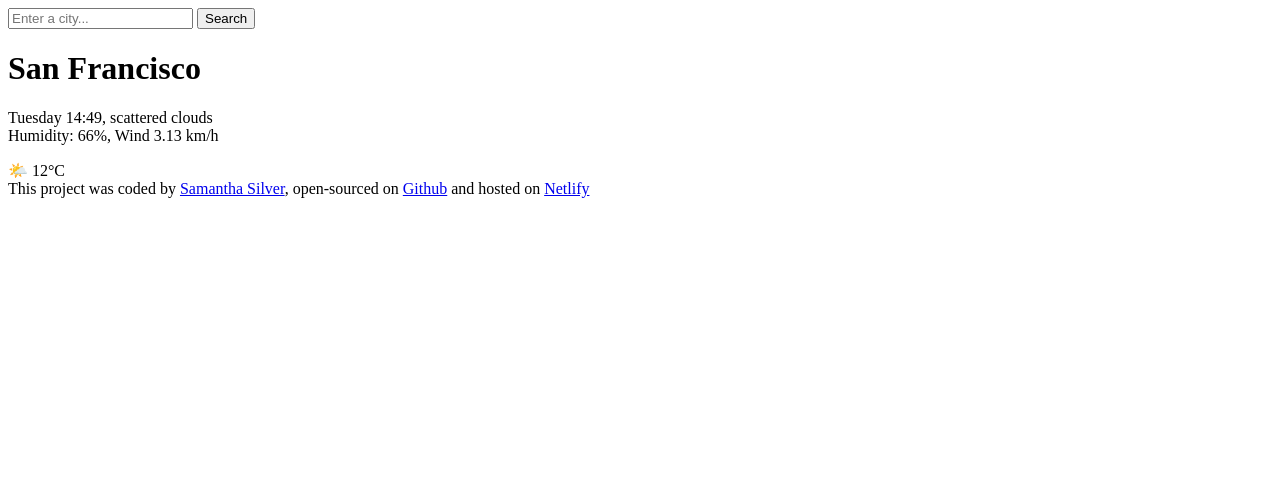
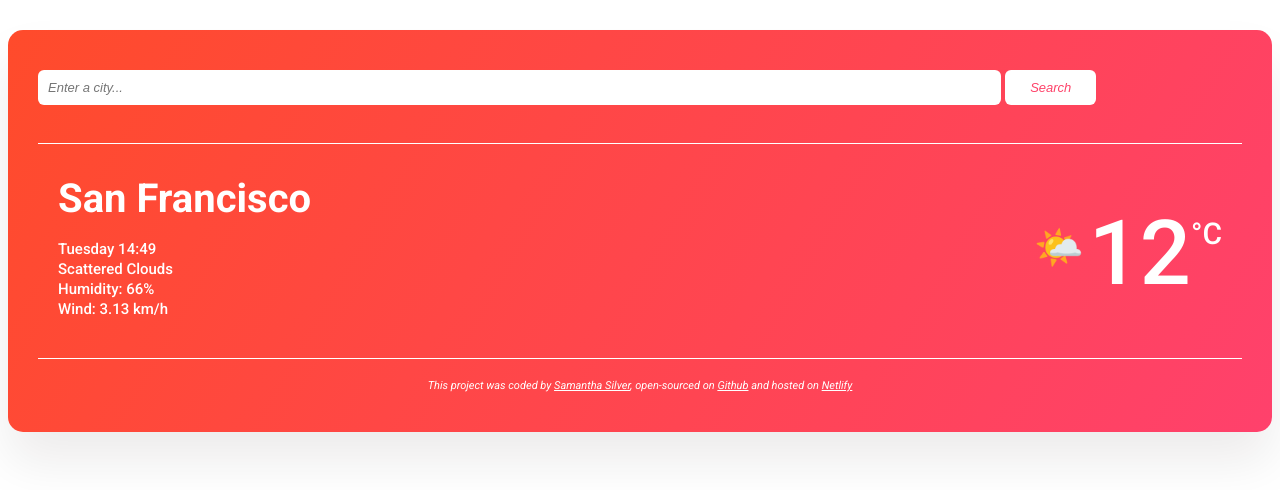
Before and after one commit to samanthadsilver/SS-Weather, a plain HTML site: page index.html in a window 1280 px wide. Drawn offline with Linux system fonts and the light colour scheme.

Commit message:
CSS added
Styling added

```diff
--- a/index.html
+++ b/index.html
@@ -2,37 +2,54 @@
 <html lang="en">
 
 <head>
+    <link rel="preconnect" href="https://fonts.googleapis.com">
+    <link rel="preconnect" href="https://fonts.gstatic.com" crossorigin>
+    <link
+        href="https://fonts.googleapis.com/css2?family=Roboto:ital,wght@0,100;0,300;0,400;0,500;0,700;0,900;1,100;1,300;1,400;1,500;1,700;1,900&display=swap"
+        rel="stylesheet">
     <meta charset="UTF-8">
     <meta name="viewport" content="width=h1, initial-scale=1.0">
+    <link rel="stylesheet" href="src/style.css">
     <title>Silver Weather App</title>
 </head>
 
 <body>
+    <div class="app-box">
         <header>
-        <form>
-            <input type="search" placeholder="Enter a city..." required />
-            <input type="submit" value="Search" />
+            <form class="search-form">
+                <input type="search" placeholder="Enter a city..." required class="search-form-input" />
+                <input type="submit" value="Search" class="search-form-button" />
             </form>
         </header>
         <main>
+            <div class="weather-app-data">
                 <div>
-            <h1>San Francisco</h1>
-            <p>
-                Tuesday 14:49, scattered clouds
+                    <h1 class="weather-app-city">San Francisco</h1>
+                    <p class="weather-app-details">
+                        Tuesday 14:49
                         <br />
-                Humidity: 66%, Wind 3.13 km/h
+                        Scattered Clouds
+                        <br />
+                        Humidity: 66%
+                        <br />
+                        Wind: 3.13 km/h
                     </p>
                 </div>
-        <div>
-            🌤️ 12°C
+                <div class="weather-app-temp-container">
+                    <div class="weather-app-emoji">🌤️</div>
+                    <div class="weather-app-temp">12</div>
+                    <div class="weather-app-unit">°C</div>
+                </div>
             </div>
         </main>
+        <br />
         <footer>This project was coded by
             <a href="https://github.com/samanthadsilver" target="blank">Samantha Silver</a>, open-sourced on <a
                 href="https://github.com/samanthadsilver/SS-Weather" target="blank">Github</a> and hosted on <a
                 href="https://main--unique-platypus-18fb34.netlify.app/" target="blank">Netlify</a>
 
         </footer>
+    </div>
 </body>
 
 </html>
--- /dev/null
+++ b/src/style.css
@@ -0,0 +1,101 @@
+body {
+  background: #ffffff;
+  font-family: "Roboto", sans-serif;
+  color: #ffffff;
+}
+
+a {
+  color: #ffffff;
+}
+
+.app-box {
+  background: transparent
+    linear-gradient(300deg, rgb(255, 65, 108) 0%, rgb(255, 75, 43) 100%);
+  max-width: 600 px;
+  margin: 30px auto;
+  padding: 30px;
+  border-radius: 15px;
+  box-shadow: 0 30px 50px rgba(22, 2, 13, 0.08);
+}
+
+header {
+  border-bottom: 1.5px solid #ffffff;
+  padding: 10px 0 38px;
+}
+
+main {
+  font-style: normal;
+  font-weight: 500;
+  padding: 30px 20px 5px;
+}
+
+.search-form-input {
+  background: #ffffff;
+  border: none;
+  border-radius: 6px;
+  width: 80%;
+  padding: 10px;
+  font-style: italic;
+  font-size: 13px;
+  color: #fe4269;
+}
+
+.search-form-button {
+  background: #ffffff;
+  border: none;
+  border-radius: 6px;
+  padding: 10px 25px;
+  font-style: italic;
+  font-size: 13px;
+  color: #fe4269;
+}
+
+.weather-app-data {
+  display: flex;
+  justify-content: space-between;
+}
+
+.weather-app-city {
+  font-style: normal;
+  font-size: 40px;
+  line-height: 50px;
+  margin: 0;
+}
+
+.weather-app-details {
+  font-size: 15px;
+  line-height: 20px;
+}
+
+.weather-app-temp-container {
+  display: flex;
+  margin-top: 30px;
+}
+
+.weather-app-temp {
+  font-style: normal;
+  font-size: 90px;
+  line-height: 100px;
+  margin-left: 5px;
+}
+
+.weather-app-unit {
+  font-style: normal;
+  font-size: 30px;
+  line-height: 40px;
+  margin-top: 10px;
+}
+
+.weather-app-emoji {
+  font-size: 40px;
+  margin-top: 20px;
+}
+
+footer {
+  font-style: italic;
+  font-size: 11px;
+  border-top: 1.5px solid #ffffff;
+  padding: 20px 0 10px;
+  text-align: center;
+  color: #ffffff;
+}
```
Also changed, not shown: .css (deleted). Lines whose indentation alone changed are shown as unchanged.
